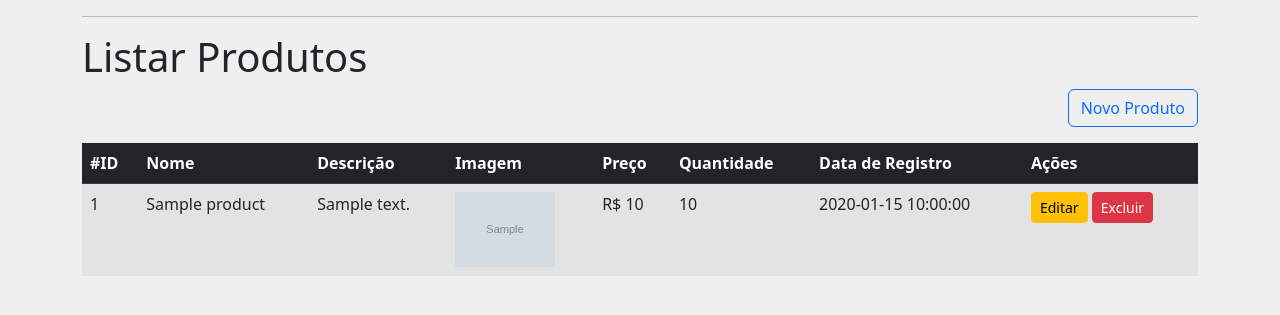
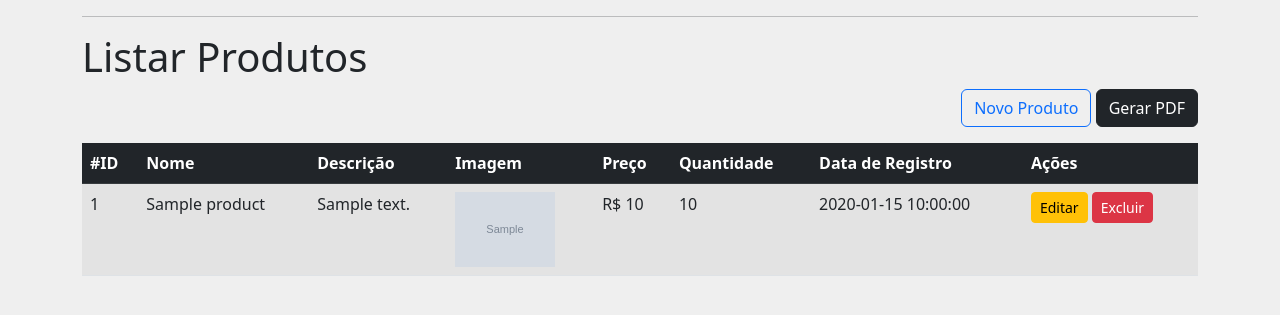
Before and after one commit to Alexandre-A11/beacademy-devstart-php-db, a PHP site: page /product in a window 1280 px wide. Shown: the part 54-369 px from the top of the page. Run offline with PHP 8.4, Linux system fonts and the light colour scheme; tables that the repository leaves empty hold one stand-in row (values such as "Sample post"); grey boxes marked "Sample" are stand-in pictures.

Commit message:
adiciona Dompdf

```diff
--- a/Project/composer.json
+++ b/Project/composer.json
@@ -3,5 +3,8 @@
     "psr-4": {
       "App\\": "src/"
     }
+  },
+  "require": {
+    "dompdf/dompdf": "^1.2"
   }
 }
--- a/Project/config/routes.php
+++ b/Project/config/routes.php
@@ -25,6 +25,7 @@ $routes = [
     "/product/new" => createRoute(ProductController::class, "addAction"),
     "/product/edit" => createRoute(ProductController::class, "editAction"),
     "/product/delete" => createRoute(ProductController::class, "deleteAction"),
+    "/product/relatory" => createRoute(ProductController::class, "reportAction"),
     "/category" => createRoute(CategoryController::class, "listAction"),
     "/category/new" => createRoute(CategoryController::class, "addAction"),
     "/category/edit" => createRoute(CategoryController::class, "editAction"),
--- a/Project/src/View/product/list.php
+++ b/Project/src/View/product/list.php
@@ -2,6 +2,7 @@
 
 <div class="mb-3 text-end">
     <a href="/product/new" class="btn btn-outline-primary">Novo Produto</a>
+    <a href="/product/relatory" class="btn btn-dark">Gerar PDF</a>
 </div>
 
 <table class="table table-hover table-striped">
```
Also changed, not shown: 1 other file.
